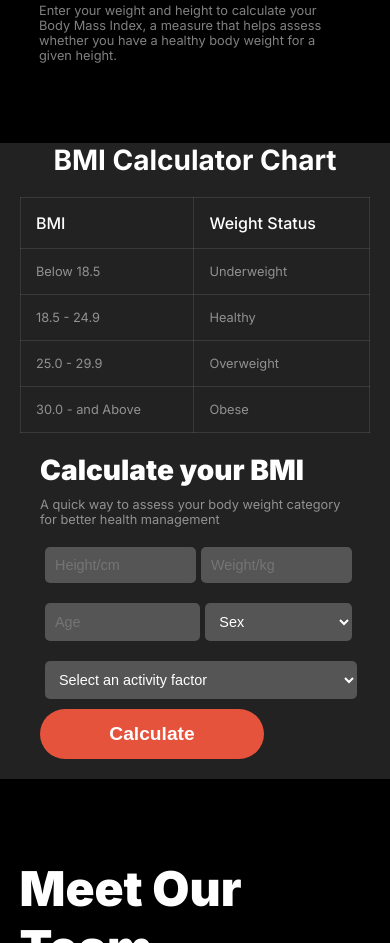
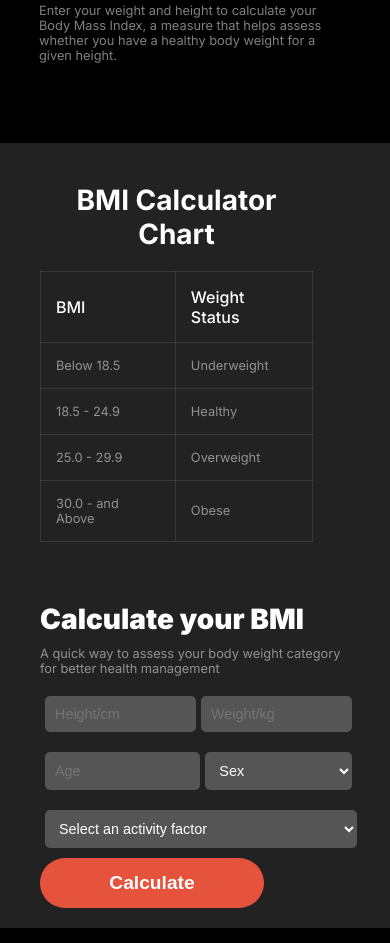
Before and after one commit to Takmim00/Assignment-02, a plain HTML site: page index.html in a window 390 px wide. Shown: the part 3943-4886 px from the top of the page. Drawn offline with Linux system fonts and the light colour scheme; a web font is replaced by a local one.

Commit message:
bmi calculator change

```diff
--- a/css/responsibe.css
+++ b/css/responsibe.css
@@ -73,6 +73,10 @@
         padding: 0px;
         width: 100%;
     }
+    .bmi-chart{
+        width: 70%;
+        padding: 40px;
+    }
     .bmi-calculator{
         width: 80%;
     }
```
